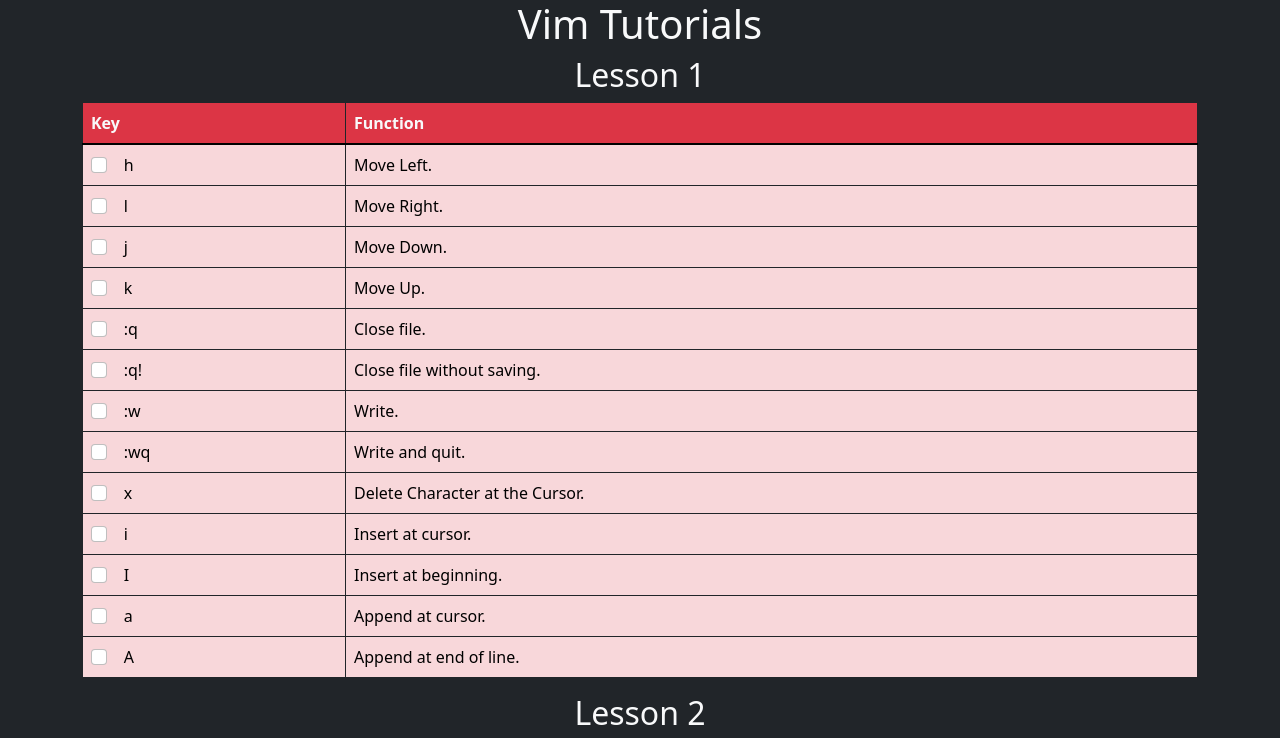
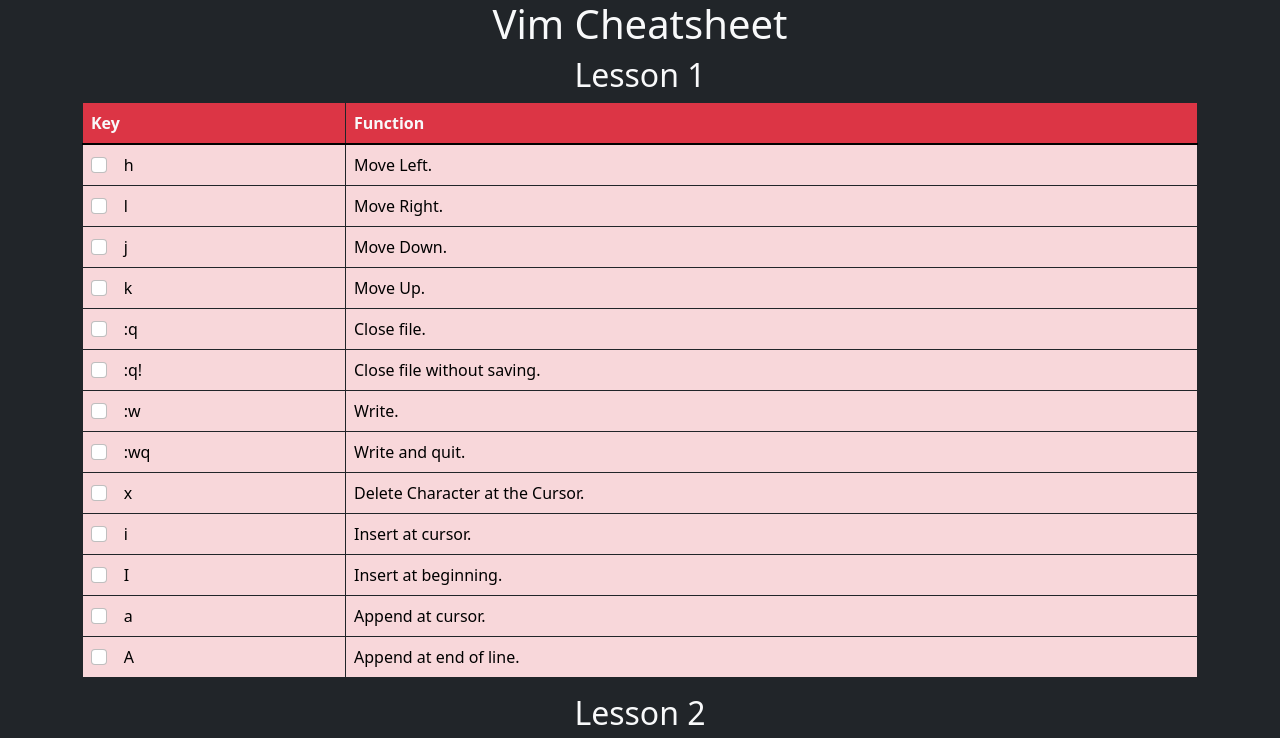
Before and after one commit to aero-26/Vim-Practice, a plain HTML site: page index.html in a window 1280 px wide. Shown: the top 738 px of the page. Drawn offline with Linux system fonts and the light colour scheme.

Commit message:
Update index.html

```diff
--- a/index.html
+++ b/index.html
@@ -12,7 +12,7 @@
 
 <body class="bg-dark">
     <div class="container">
-        <h1 class="text-light text-center">Vim Tutorials</h1>
+        <h1 class="text-light text-center">Vim Cheatsheet</h1>
 
 <!--Lesson 1-->
         <h2 class="text-light text-center">Lesson 1</h2>
```
